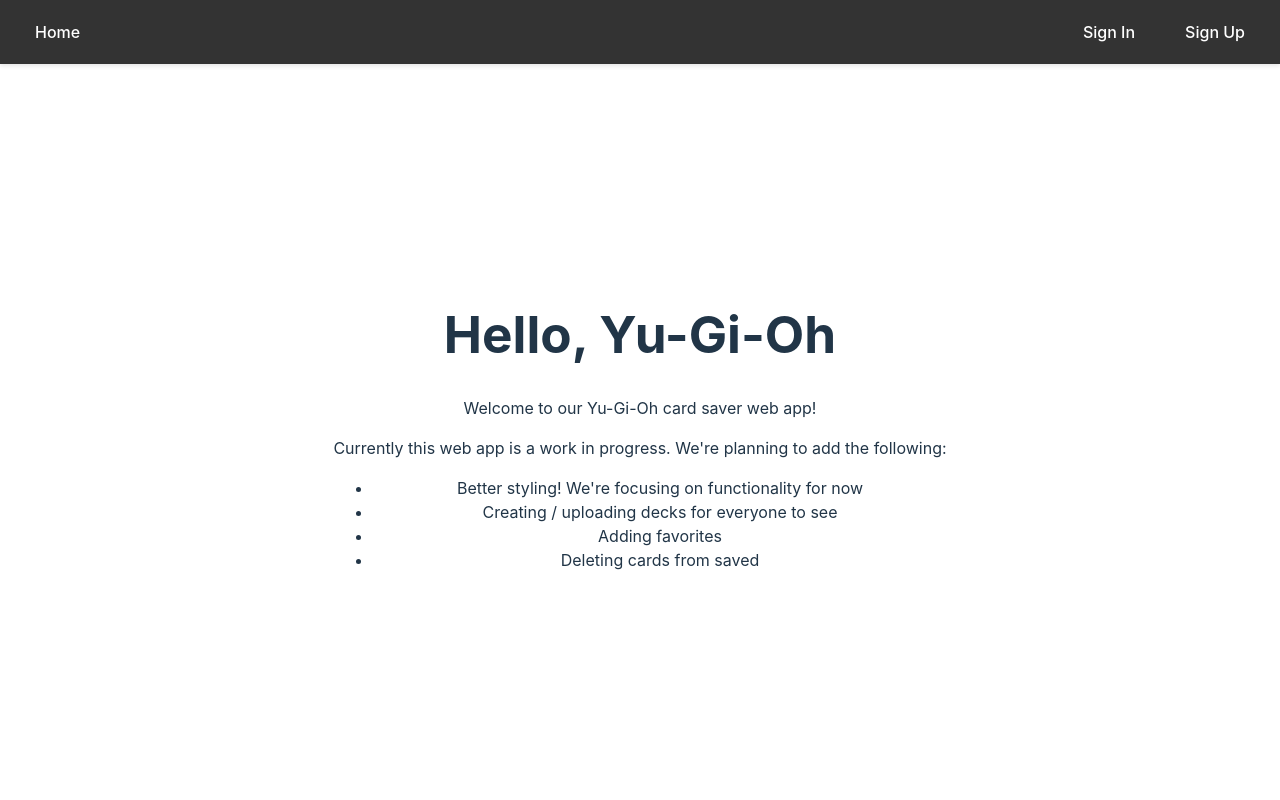
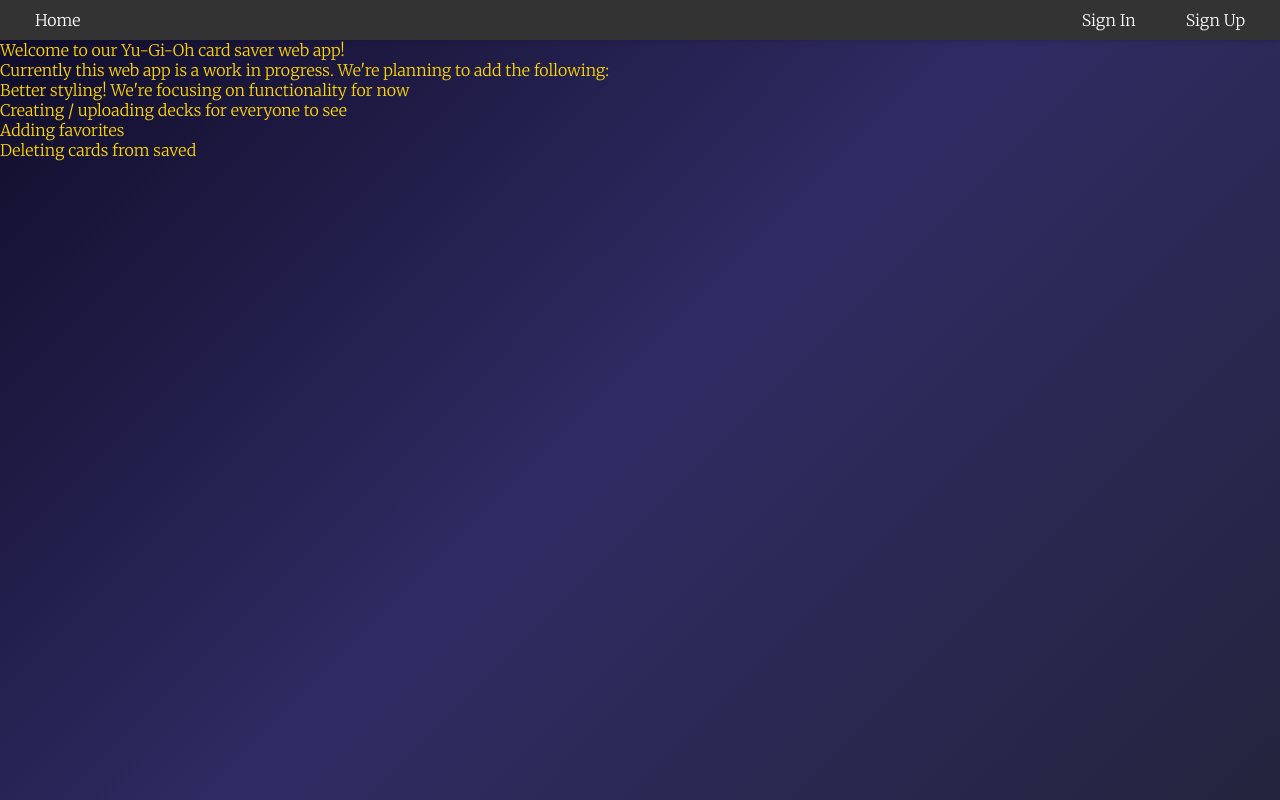
Before and after one commit to JoseG777/FE_YGH, a Vue app: page / in a window 1280 px wide. Built offline with nearby package versions, Linux system fonts and the light colour scheme; no server answers.

Commit message:
Added styling to FindCard page

```diff
--- a/src/App.vue
+++ b/src/App.vue
@@ -12,126 +12,46 @@
 </script>
 
 <style>
+@import url('https://fonts.googleapis.com/css2?family=Cinzel+Decorative:wght@700&family=Merriweather:wght@300;700&display=swap');
+
 :root {
-    --text-color: rgba(255, 255, 255, 0.87);
-    --background-color: #242424;
-    --link-color: #646cff;
-    --link-hover-color: #535bf2;
-    --button-bg-color: #1a1a1a;
-    --button-hover-border-color: #646cff;
-    --font-family: Inter, system-ui, Avenir, Helvetica, Arial, sans-serif;
-    --font-size-large: 3.2em;
-    --font-weight-normal: 400;
-    --font-weight-bold: 500;
-    --border-radius: 8px;
-
-    font-family: var(--font-family);
-    line-height: 1.5;
-    font-weight: var(--font-weight-normal);
-    color-scheme: light dark;
-    color: var(--text-color);
-    background-color: var(--background-color);
-
-    font-synthesis: none;
-    text-rendering: optimizeLegibility;
-    -webkit-font-smoothing: antialiased;
-    -moz-osx-font-smoothing: grayscale;
+  --bg-gradient: linear-gradient(135deg, #0f0c29, #302b63, #24243e);
 }
 
-  html,
-  body,
-  #app {
+* {
+  box-sizing: border-box;
   margin: 0;
   padding: 0;
+}
+
+body, html {
   height: 100%;
-    min-height: 100vh;
-    width: 100%;
 }
 
 body {
-    -webkit-font-smoothing: antialiased;
-    -moz-osx-font-smoothing: grayscale;
-    color: var(--text-color);
-    background-color: var(--background-color);
+  font-family: 'Merriweather', serif;
+  color: #ffd700;
+  background: var(--bg-gradient);
+  background-attachment: fixed;
 }
 
 #app {
+  min-height: 100vh;
   display: flex;
   flex-direction: column;
-    align-items: center;
-    justify-content: flex-start;
-    text-align: center;
-    max-width: 1280px;
-    margin: 0 auto;
+  padding-top: var(--navbar-height); /* This pushes content below the navbar */
 }
 
-  .page-content {
-    width: 100%;
-    max-width: 960px;
-    margin-top: 60px;
-    flex: 1;
-    display: flex;
-    align-items: center;
-    justify-content: center;
-    padding: 20px;
+.mystical-container {
+  /* ... other styles ... */
+  max-height: calc(100vh - var(--navbar-height) - 4rem); /* Adjust for navbar height */
 }
 
-  a {
-    font-weight: var(--font-weight-bold);
-    color: var(--link-color);
-    text-decoration: inherit;
-  }
-
-  a:hover {
-    color: var(--link-hover-color);
-  }
-
-  h1 {
-    font-size: var(--font-size-large);
-    line-height: 1.1;
-  }
-
-  button {
-    border-radius: var(--border-radius);
-    border: 1px solid transparent;
-    padding: 0.6em 1.2em;
-    font-size: 1em;
-    font-weight: var(--font-weight-bold);
-    font-family: var(--font-family);
-    background-color: var(--button-bg-color);
-    cursor: pointer;
-    transition: border-color 0.25s;
-  }
-
-  button:hover {
-    border-color: var(--button-hover-border-color);
-  }
-
-  button:focus,
-  button:focus-visible {
-    outline: 4px auto -webkit-focus-ring-color;
-  }
-
-  .card {
-    padding: 2em;
-  }
-
-  @media (prefers-color-scheme: light) {
-    :root {
-      --text-color: #213547;
-      --background-color: #ffffff;
-      --button-bg-color: #f9f9f9;
-
-      color: var(--text-color);
-      background-color: var(--background-color);
-    }
-
-    a:hover {
-      color: #747bff;
-    }
-
-    button {
-      background-color: var(--button-bg-color);
-    }
+.realm-title {
+  font-family: 'Cinzel Decorative', cursive;
+  font-size: 2.5rem;
+  text-align: center;
+  margin-bottom: 2rem;
+  text-shadow: 0 0 10px #ffd700;
 }
 </style>
--- a/src/components/NavBar.vue
+++ b/src/components/NavBar.vue
@@ -32,20 +32,28 @@
 </script>
 
 <style scoped>
+  :root {
+    --bg-gradient: linear-gradient(135deg, #0f0c29, #302b63, #24243e);
+    --navbar-height: 60px; /* Match this with the navbar.vue file */
+  }
+
   .navbar {
     background-color: #333333;
     overflow: hidden;
     position: fixed;
     top: 0;
     width: 100%;
+    height: var(--navbar-height);
     box-shadow: 0 2px 4px rgba(0, 0, 0, 0.1);
+    z-index: 1000;
   }
 
   .navbar-container {
     display: flex;
     justify-content: center;
     align-items: center;
-    padding: 10px 20px;
+    padding: 0 20px;
+    height: 100%;
   }
 
   .navbar-brand {
--- a/src/views/FindCard.vue
+++ b/src/views/FindCard.vue
@@ -1,18 +1,31 @@
 <template>
-  <div class="container">
-    <h1>Find Card</h1>
+  <div class="yugioh-realm">
+    <div class="mystical-container">
+      <h1 class="realm-title">Heart of The Cards, Guide Me!</h1>
 
-    <input type="text" v-model="name" placeholder="Enter card name" />
+      <div class="search-altar">
+        <input type="text" v-model="name" placeholder="Whisper the card's name..." class="mystical-input" />
+        <button @click="getCard" class="summon-button">Summon Card</button>
+      </div>
 
-    <button @click="getCard">Find Card</button>
-
-    <div class="card-details" v-show="succesful_search">
-      <img :src="url" alt="Card Image" loading="lazy" />
-      <p>{{ description }}</p>
-      <p>Archetype: {{ archetype }} || Attribute: {{ attribute }}</p>
-      <p>ATK: {{ atk }} || DEF: {{ def }}</p>
-      <p>Level: {{ level }} || Type: {{ type }}</p>
-      <button @click="saveImage">Save Image</button>
+      <transition name="fade">
+        <div v-if="succesful_search" class="card-revelation">
+          <div class="card-frame">
+            <img :src="url" alt="Card Image" loading="lazy" class="card-image" />
+          </div>
+          <div class="card-lore">
+            <h2 class="card-name">{{ name }}</h2>
+            <p class="description">{{ description }}</p>
+            <div class="card-stats">
+              <p><span class="stat-label">Archetype:</span> {{ archetype || 'Unknown' }}</p>
+              <p><span class="stat-label">Attribute:</span> {{ attribute || 'Unknown' }}</p>
+              <p><span class="stat-label">ATK:</span> {{ atk || 'N/A' }} <span class="stat-label">DEF:</span> {{ def || 'N/A' }}</p>
+              <p><span class="stat-label">Level:</span> {{ level || 'N/A' }} <span class="stat-label">Type:</span> {{ type || 'Unknown' }}</p>
+            </div>
+            <button @click="saveImage" class="capture-button">Capture to Collection</button>
+          </div>
+        </div>
+      </transition>
     </div>
   </div>
 </template>
@@ -92,58 +105,152 @@
 </script>
 
 <style scoped>
-  * {
-    margin: 0;
-    padding: 0;
-    box-sizing: border-box;
+@import url('https://fonts.googleapis.com/css2?family=Cinzel+Decorative:wght@700&family=Merriweather:wght@300;700&display=swap');
+
+.yugioh-realm {
+  background: linear-gradient(135deg, #0f0c29, #302b63, #24243e);
+  min-height: 110vh;
+  display: flex;
+  justify-content: center;
+  align-items: center;
+  font-family: 'Merriweather', serif;
+  color: #ffd700;
+  overflow: hidden; /* Prevents container from overflowing */
 }
 
-  .container {
-    display: flex;
-    flex-direction: column;
-    align-items: center;
-    padding: 20px;
-    width: 100%;
+.mystical-container {
+  background: rgba(0, 0, 0, 0.2); /* Reduced opacity */
+  border-radius: 20px;
+  padding: 2rem;
+  box-shadow: 0 0 20px rgba(255, 215, 0, 0.1); /* Reduced shadow */
+  max-width: 800px;
+  width: 90%;
+  position: sticky;
+  top: 20px; /* Adjust this value to control the sticky position */
+  overflow: hidden;
+  backdrop-filter: blur(5px); /* Add slight blur effect */
 }
 
-  input {
-    padding: 8px;
-    margin: 10px 0;
-    width: 80%;
-    max-width: 500px;
-    border: 2px solid #ccc;
-    border-radius: 4px;
+.realm-title {
+  font-family: 'Cinzel Decorative', cursive;
+  font-size: 2.5rem;
+  text-align: center;
+  margin-bottom: 2rem;
+  text-shadow: 0 0 10px #ffd700;
 }
 
-  button {
-    padding: 10px 20px;
-    border: none;
-    background-color: #007bff;
-    color: white;
-    border-radius: 4px;
-    cursor: pointer;
-    transition: background-color 0.3s ease;
+.search-altar {
+  display: flex;
+  justify-content: center;
+  margin-bottom: 2rem;
 }
 
-  button:hover {
-    background-color: #0056b3;
+.mystical-input {
+  padding: 0.8rem;
+  font-size: 1rem;
+  border: 2px solid #ffd700;
+  background: rgba(0, 0, 0, 0.5);
+  color: #ffd700;
+  border-radius: 5px 0 0 5px;
+  width: 60%;
 }
 
-  .card-details {
-    margin-top: 20px;
-    text-align: center;
-    line-height: 1.6;
-    width: 100%;
+.summon-button, .capture-button {
+  padding: 0.8rem 1.5rem;
+  font-size: 1rem;
+  background: linear-gradient(45deg, #ffd700, #ff8c00);
+  border: none;
+  color: #000;
+  cursor: pointer;
+  transition: all 0.3s ease;
+  font-weight: bold;
+  text-transform: uppercase;
 }
 
-  .card-details img {
-    width: 100%;
-    max-width: 320px;
-    border-radius: 8px;
-    margin-bottom: 10px;
+.summon-button {
+  border-radius: 0 5px 5px 0;
 }
 
-  .card-details p {
-    margin: 4px 0;
+.summon-button:hover, .capture-button:hover {
+  background: linear-gradient(45deg, #ff8c00, #ffd700);
+  transform: scale(1.05);
+}
+
+.card-revelation {
+  display: flex;
+  justify-content: space-between;
+  align-items: flex-start;
+  margin-top: 2rem;
+}
+
+.card-frame {
+  flex: 0 0 45%;
+  position: relative;
+}
+
+.card-image {
+  width: 100%;
+  border-radius: 10px;
+  box-shadow: 0 0 20px rgba(255, 215, 0, 0.5);
+  transition: transform 0.3s ease;
+}
+
+.card-image:hover {
+  transform: scale(1.05);
+}
+
+.card-lore {
+  flex: 0 0 50%;
+}
+
+.card-name {
+  font-family: 'Cinzel Decorative', cursive;
+  font-size: 1.8rem;
+  margin-bottom: 1rem;
+  text-shadow: 0 0 5px #ffd700;
+}
+
+.description {
+  font-style: italic;
+  margin-bottom: 1rem;
+  line-height: 1.6;
+}
+
+.card-stats {
+  background: rgba(255, 215, 0, 0.1);
+  padding: 1rem;
+  border-radius: 10px;
+  margin-bottom: 1rem;
+}
+
+.stat-label {
+  font-weight: bold;
+  color: #ff8c00;
+}
+
+.capture-button {
+  width: 100%;
+  border-radius: 5px;
+}
+
+.fade-enter-active, .fade-leave-active {
+  transition: opacity 0.5s;
+}
+.fade-enter, .fade-leave-to {
+  opacity: 0;
+}
+
+@media (max-width: 768px) {
+  .card-revelation {
+    flex-direction: column;
+  }
+
+  .card-frame, .card-lore {
+    flex: 0 0 100%;
+  }
+
+  .card-frame {
+    margin-bottom: 1rem;
+  }
 }
 </style>
```
Lines whose indentation alone changed are shown as unchanged.
